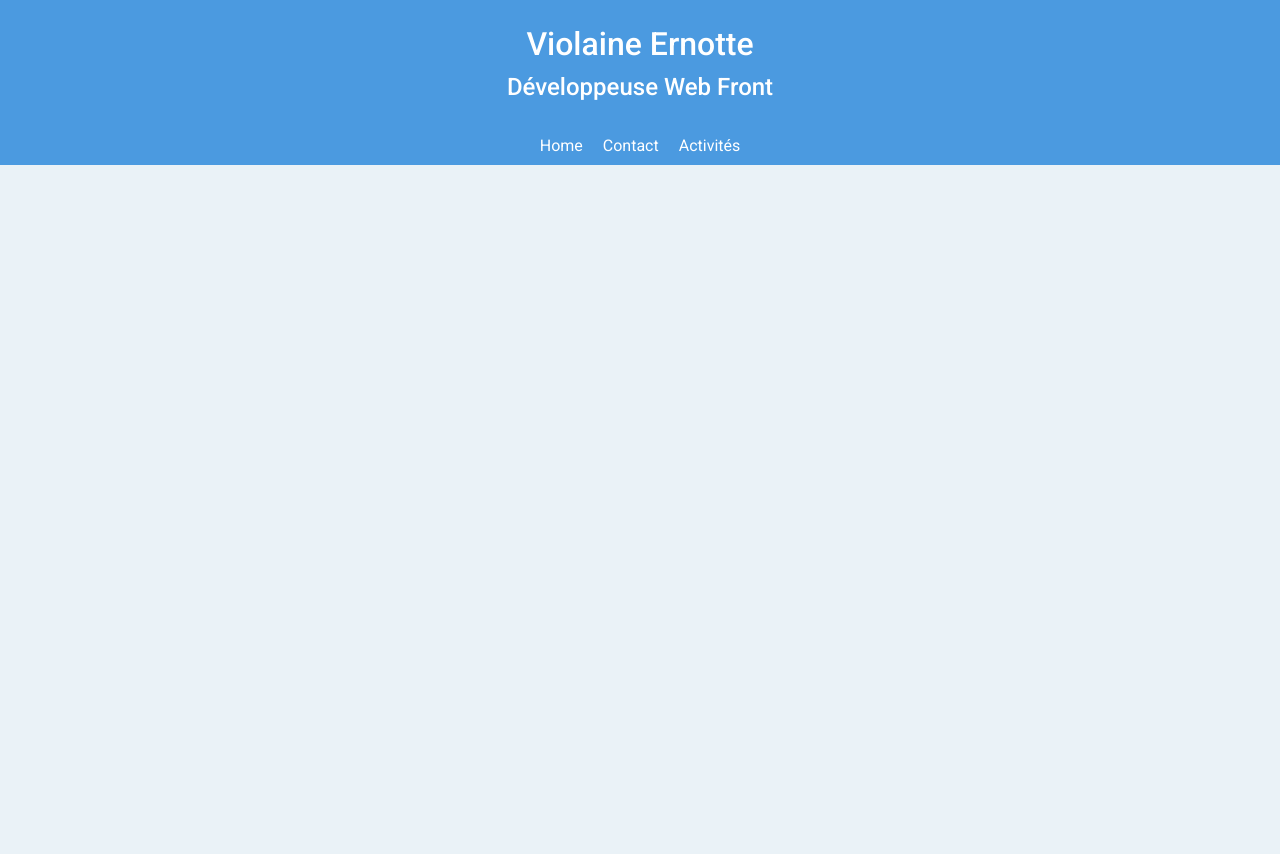
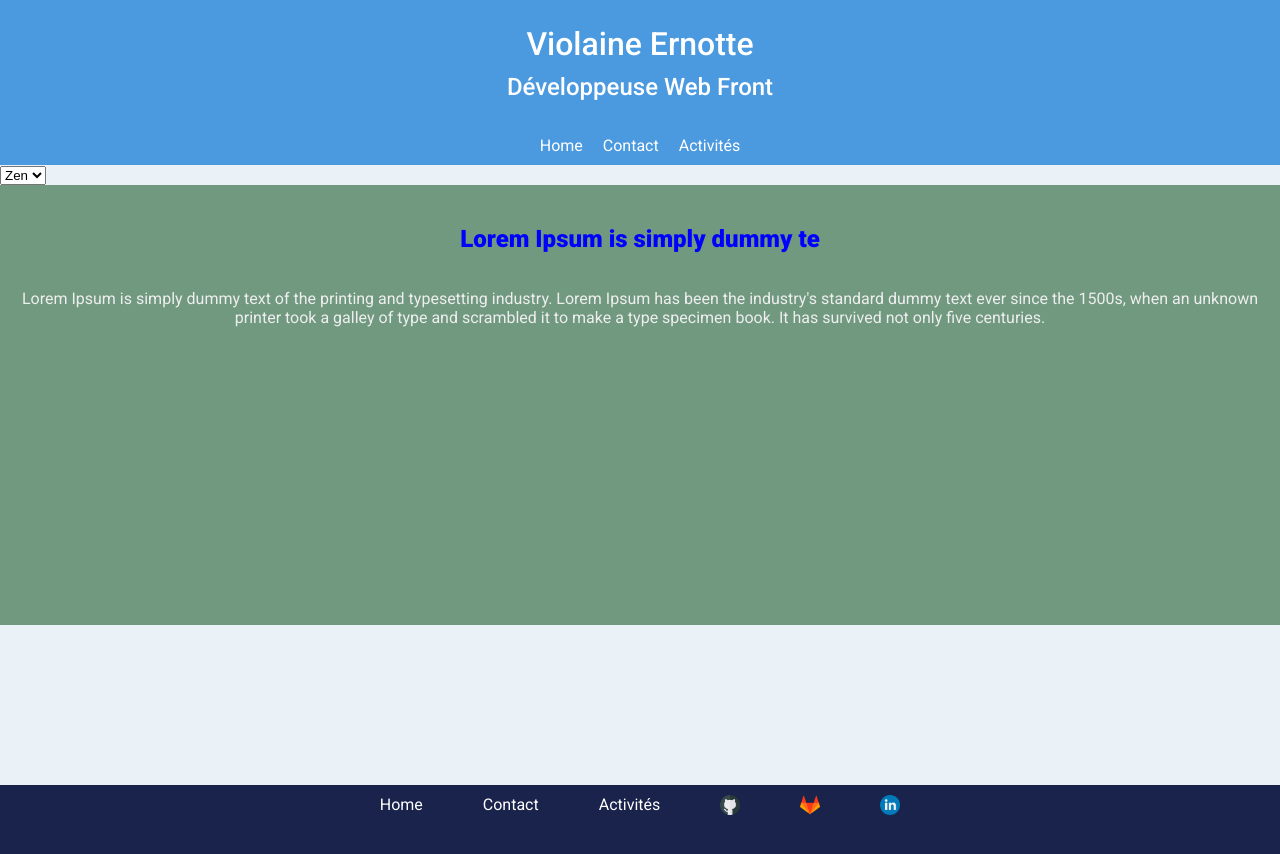
Before and after one commit to vio9/cv, a React (Create React App) app: page /activites in a window 1280 px wide. Shown: the top 854 px of the page. Before the commit the page ends 800 px from the top, so only its background shows below. Built offline with nearby package versions, Linux system fonts and the light colour scheme.

Commit message:
usecontext for activités comp

```diff
--- a/src/components/BoutonMode.js
+++ /dev/null
@@ -1,14 +0,0 @@
-import React from "react";
-import { useContext } from "react/cjs/react.development";
-import "../style/styles.scss";
-import { ThemeContext } from "../utils/context/ThemeContext";
-
-export default function BoutonMode() {
-	const { toggleTheme, theme } = useContext(ThemeContext);
-
-	return (
-		<div onClick={toggleTheme} className="bouton-mode">
-			{theme ? "Dark 🌜" : "Light 🌞"}
-		</div>
-	);
-}
--- a/src/components/Home.js
+++ b/src/components/Home.js
@@ -8,12 +8,10 @@ import Formation from "./Formation";
 import Footer from "./Footer";
 import Header from "./Header";
 import GoToTop from "./GoToTop";
-// import ThemeContextProvider from "../utils/context/ThemeContext";
 
 const Home = () => {
 	return (
 		<div className="wrapper-home">
-			{/* <ThemeContextProvider> */}
 			<Header />
 			<Navigation />
 			<Presentation />
@@ -22,7 +20,6 @@ const Home = () => {
 			<Formation />
 			<GoToTop />
 			<Footer />
-			{/* </ThemeContextProvider> */}
 		</div>
 	);
 };
--- a/src/components/Navigation.js
+++ b/src/components/Navigation.js
@@ -1,12 +1,8 @@
 import React from "react";
-// import { useContext } from "react";
 import { NavLink } from "react-router-dom";
 import "../style/styles.scss";
-// import { ThemeContext } from "../utils/context/ThemeContext";
-import BoutonMode from "./BoutonMode";
 
 const Navigation = () => {
-	// const { theme } = useContext(ThemeContext);
 	return (
 		<div className="navbar">
 			<NavLink className="nav-link" exact to="/">
@@ -18,7 +14,6 @@ const Navigation = () => {
 			<NavLink className="nav-link" to="/Activites">
 				Activités
 			</NavLink>
-			{/* <BoutonMode /> */}
 		</div>
 	);
 };
--- a/src/components/activites.js
+++ b/src/components/activites.js
@@ -1,13 +1,61 @@
-import React from "react";
+import React, { useContext } from "react";
 import Header from "./Header";
 import Navigation from "./Navigation";
+import "../style/styles.scss";
+import { ThemeContext } from "../utils/context/ThemeContext";
+import { useState } from "react/cjs/react.development";
+import Footer from "./Footer";
 
 const Activites = () => {
+	function ThemeChoice(props) {
+		const { theme, updateTheme } = useContext(ThemeContext);
+
+		const handleChange = (event) => {
+			const value = event.currentTarget.value;
+			updateTheme(value);
+		};
+
+		return (
+			<select name="theme" defaultValue={theme} onChange={handleChange}>
+				<option value="zen">Zen</option>
+				<option value="pop">Pop</option>
+			</select>
+		);
+	}
+
+	function ToolBar(props) {
+		return (
+			<div>
+				<ThemeChoice />
+			</div>
+		);
+	}
+	const [theme, setTheme] = useState("zen");
+	const contextValue = {
+		theme,
+		updateTheme: setTheme,
+	};
+
 	return (
-		<div className="wrapper-home">
-			<Header />
-			<Navigation />
-		</div>
+		<ThemeContext.Provider value={contextValue}>
+			<div className="wrapper-home">
+				<Header />
+				<Navigation />
+
+				<ToolBar />
+				<div className={theme}>
+					<h2 className="title-activités"> Lorem Ipsum is simply dummy te</h2>
+					<p className="presentation-perso">
+						Lorem Ipsum is simply dummy text of the printing and typesetting
+						industry. Lorem Ipsum has been the industry's standard dummy text
+						ever since the 1500s, when an unknown printer took a galley of type
+						and scrambled it to make a type specimen book. It has survived not
+						only five centuries.
+					</p>
+				</div>
+			</div>
+			<Footer />
+		</ThemeContext.Provider>
 	);
 };
 
--- /dev/null
+++ b/src/style/components/_activites.scss
@@ -0,0 +1,29 @@
+.zen {
+	display: flex;
+	flex-direction: column;
+	background-color: rgb(113, 153, 128);
+	text-align: center;
+	color: #eee;
+	padding: 20px;
+	margin: 0;
+	min-height: 50vh;
+	.title-activités {
+		color: blue;
+	}
+}
+
+.pop {
+	display: flex;
+	flex-direction: column;
+	text-align: center;
+	color: #333;
+	background-color: rgb(241, 182, 227);
+	padding: 30px;
+	margin: 40px;
+	padding: 20px;
+	margin: 0;
+	min-height: 50vh;
+	.title-activités {
+		color: red;
+	}
+}
--- a/src/style/components/_bouton-mode.scss
+++ /dev/null
@@ -1,8 +0,0 @@
-.bouton-mode {
-	background: color #f1f1f1;
-	border: none;
-	cursor: pointer;
-	padding: 10px;
-	color: #fff;
-	transition: all 0.2 ease-in-out;
-}
--- a/src/style/styles.scss
+++ b/src/style/styles.scss
@@ -8,4 +8,4 @@
 @import "./components/contact";
 @import "./components/go-to-top";
 @import "./components/footer";
-@import "./components/bouton-mode";
+@import "./components/activites";
--- a/src/utils/context/ThemeContext.js
+++ b/src/utils/context/ThemeContext.js
@@ -1,19 +1,8 @@
 import { createContext, useState } from "react";
 
-export const ThemeContext = createContext();
+export const ThemeContext = createContext({
+	theme: "",
+	updateTheme: (name) => {},
+});
 
-const ThemeContextProvider = (props) => {
-	const [theme, setTheme] = useState(true);
-
-	const toggleTheme = () => {
-		setTheme(!theme);
-	};
-
-	return (
-		<ThemeContext.Provider value={{ theme, toggleTheme }}>
-			{props.children}
-		</ThemeContext.Provider>
-	);
-};
-
-export default ThemeContextProvider;
+export default ThemeContext;
```
